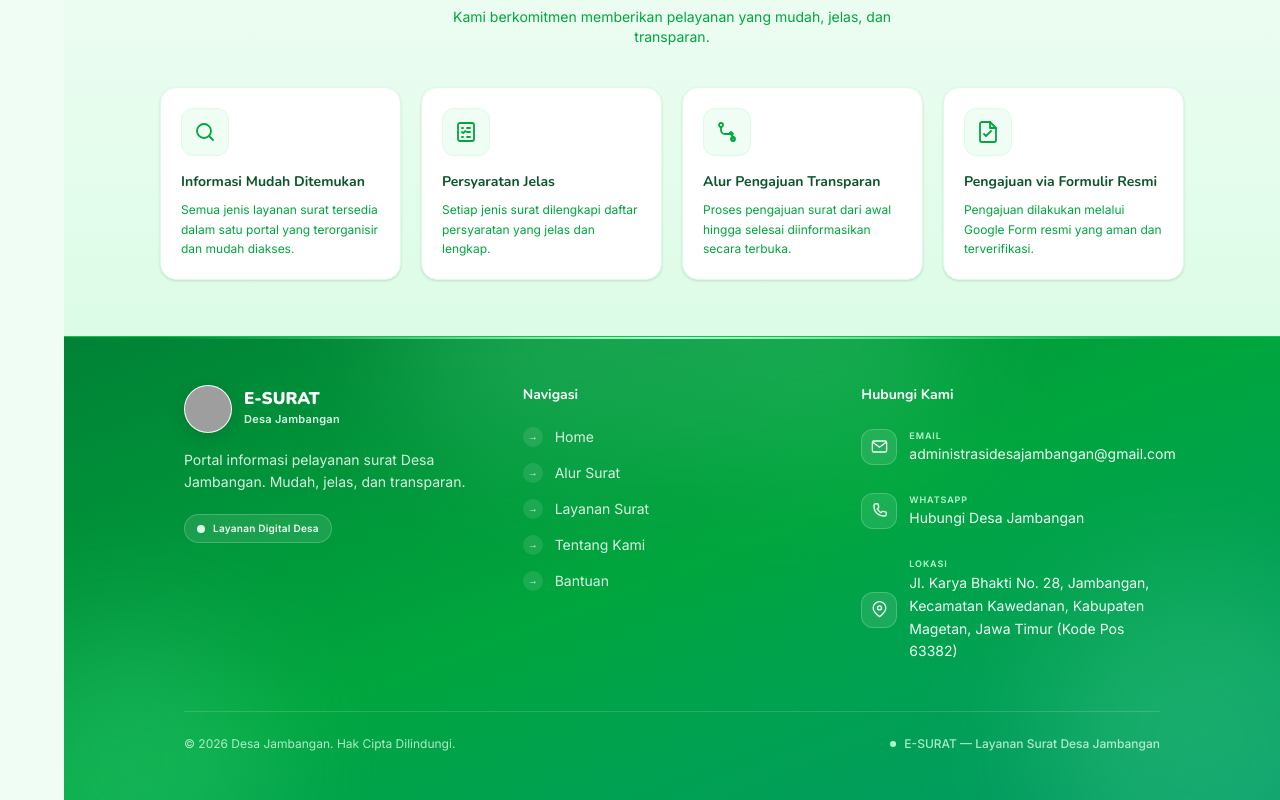
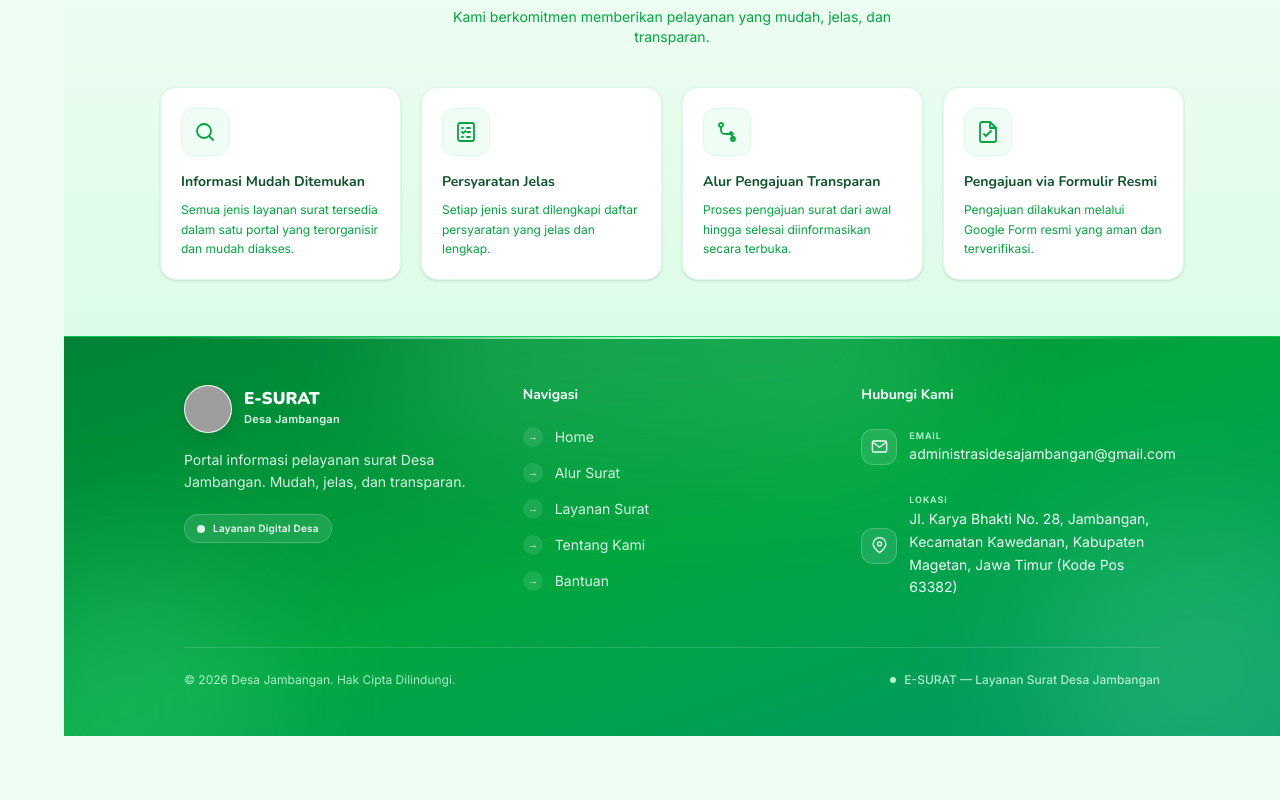
Before and after one commit to Elysa-21/KKNT-JAMBANGAN, a React (Vite) app: page /home in a window 1280 px wide. Shown: the part 1357-2157 px from the top of the page. After the commit the page ends 2093 px from the top, so only its background shows below. Built offline with nearby package versions, Linux system fonts and the light colour scheme; grey boxes are pictures that could not be loaded; the HTML template or start-up script is replaced by a standard one.

Commit message:
hapus WA

```diff
--- a/src/App.tsx
+++ b/src/App.tsx
@@ -1,4 +1,4 @@
-import { useState, useEffect, useRef } from "react";
+import { useState, useEffect } from "react";
 import {
   BrowserRouter,
   Routes,
@@ -28,8 +28,6 @@ export default function App() {
 
 function AppContent() {
   const [showSplash, setShowSplash] = useState(true);
-  const homeVideoAudioRef = useRef<HTMLAudioElement>(null);
-
   const navigate = useNavigate();
 
   // ============================================================
@@ -54,43 +52,8 @@ function AppContent() {
     };
   }, [showSplash]);
 
-  // Audio dipisahkan agar dapat otomatis mulai setelah pengguna memilih menu Home.
-  // Event pause/play dari video menjaga keduanya selalu berhenti dan mulai bersama.
-  useEffect(() => {
-    const playAudio = () => {
-      const audio = homeVideoAudioRef.current;
-      if (!audio) return;
-
-      audio.muted = false;
-      audio.volume = 1;
-      void audio.play().catch(() => {});
-    };
-
-    const pauseAudio = () => {
-      homeVideoAudioRef.current?.pause();
-    };
-
-    const restartAudio = () => {
-      const audio = homeVideoAudioRef.current;
-      if (audio) audio.currentTime = 0;
-      playAudio();
-    };
-
-    window.addEventListener("play-home-video-audio", playAudio);
-    window.addEventListener("pause-home-video-audio", pauseAudio);
-    window.addEventListener("restart-home-video-audio", restartAudio);
-
-    return () => {
-      window.removeEventListener("play-home-video-audio", playAudio);
-      window.removeEventListener("pause-home-video-audio", pauseAudio);
-      window.removeEventListener("restart-home-video-audio", restartAudio);
-    };
-  }, []);
-
   return (
     <>
-      <audio ref={homeVideoAudioRef} src="/cinematic-desa.mp4" loop />
-
       {/* ========================================================
           SPLASH SCREEN
       ======================================================== */}
--- a/src/components/Footer.tsx
+++ b/src/components/Footer.tsx
@@ -41,7 +41,7 @@ function useInView(threshold = 0.1) {
    CONTACT ICON
 ========================================================= */
 
-function ContactIcon({ type }: { type: "email" | "phone" | "location" }) {
+function ContactIcon({ type }: { type: "email" | "location" }) {
   if (type === "email") {
     return (
       <svg
@@ -56,23 +56,6 @@ function ContactIcon({ type }: { type: "email" | "phone" | "location" }) {
       >
         <rect x="3" y="5" width="18" height="14" rx="2" />
         <path d="m4 7 8 6 8-6" />
-      </svg>
-    )
-  }
-
-  if (type === "phone") {
-    return (
-      <svg
-        width="19"
-        height="19"
-        viewBox="0 0 24 24"
-        fill="none"
-        stroke="currentColor"
-        strokeWidth="1.7"
-        strokeLinecap="round"
-        strokeLinejoin="round"
-      >
-        <path d="M7 3.5h2.2c.5 0 .9.3 1 .8l.8 3.1c.1.4 0 .8-.3 1.1L9.2 10a14.5 14.5 0 0 0 4.8 4.8l1.5-1.5c.3-.3.7-.4 1.1-.3l3.1.8c.5.1.8.5.8 1V17c0 1.1-.9 2-2 2C10.5 19 5 13.5 5 6.5c0-1.7.9-3 2-3Z" />
       </svg>
     )
   }
@@ -425,11 +408,6 @@ export default function Footer() {
                 >
                   <Link
                     to={item.to}
-                    onClick={() => {
-                      if (item.to === "/home") {
-                        window.dispatchEvent(new Event("restart-home-video-audio"))
-                      }
-                    }}
                     className="
                       group
                       relative
@@ -596,81 +574,6 @@ export default function Footer() {
                 </div>
               </a>
 
-              {/* WHATSAPP */}
-
-              <a
-                href="https://wa.me/6281234567890"
-                target="_blank"
-                rel="noopener noreferrer"
-                className="
-                  group
-                  flex
-                  items-center
-                  gap-3
-                  p-2
-                  -mx-2
-                  rounded-xl
-
-                  transition-all
-                  duration-300
-
-                  hover:bg-white/10
-                "
-              >
-                <div
-                  className="
-                    flex-shrink-0
-                    w-9
-                    h-9
-
-                    rounded-xl
-
-                    bg-white/10
-                    border
-                    border-white/20
-
-                    flex
-                    items-center
-                    justify-center
-
-                    text-green-50
-
-                    transition-all
-                    duration-300
-
-                    group-hover:bg-white
-                    group-hover:text-green-600
-                    group-hover:-translate-y-0.5
-                  "
-                >
-                  <ContactIcon type="phone" />
-                </div>
-
-                <div>
-                  <p
-                    className="
-                      text-[9px]
-                      uppercase
-                      tracking-widest
-                      font-bold
-                      text-green-200
-                    "
-                  >
-                    WhatsApp
-                  </p>
-
-                  <p
-                    className="
-                      text-sm
-                      text-green-50
-                      mt-0.5
-                    "
-                  >
-                    Hubungi Desa Jambangan
-                  </p>
-                </div>
-              </a>
-
               {/* LOCATION */}
 
               <a
--- a/src/components/Sidebar.tsx
+++ b/src/components/Sidebar.tsx
@@ -375,10 +375,6 @@ min-h-[135px]
                 key={item.to}
                 to={item.to}
                 onClick={() => {
-                  if (item.to === "/home") {
-                    window.dispatchEvent(new Event("restart-home-video-audio"))
-                  }
-
                   if (window.innerWidth < 1024) {
                     onClose()
                   }
--- a/src/pages/Bantuan.tsx
+++ b/src/pages/Bantuan.tsx
@@ -241,27 +241,6 @@ function ChevronIcon({ open }: { open: boolean }) {
       `}
     >
       <path d="m6 9 6 6 6-6" />
-    </svg>
-  )
-}
-
-/* =========================================================
-   PHONE ICON
-========================================================= */
-
-function PhoneIcon() {
-  return (
-    <svg
-      width="17"
-      height="17"
-      viewBox="0 0 24 24"
-      fill="none"
-      stroke="currentColor"
-      strokeWidth="1.8"
-      strokeLinecap="round"
-      strokeLinejoin="round"
-    >
-      <path d="M22 16.92v3a2 2 0 0 1-2.18 2A19.79 19.79 0 0 1 11.19 18a19.5 19.5 0 0 1-6-6A19.79 19.79 0 0 1 2.1 3.18 2 2 0 0 1 4.11 1h3a2 2 0 0 1 2 1.72 12.84 12.84 0 0 0 .7 2.81 2 2 0 0 1-.45 2.11L8.09 8.91a16 16 0 0 0 6 6l1.27-1.27a2 2 0 0 1 2.11-.45 12.84 12.84 0 0 0 2.81.7A2 2 0 0 1 22 16.92Z" />
     </svg>
   )
 }
@@ -758,92 +737,8 @@ export default function Bantuan() {
               CONTACT BUTTONS
           ================================================== */}
 
-          <div
-            className="
-              flex
-              flex-col
-              sm:flex-row
-              gap-3
-              justify-center
-              items-center
-            "
-          >
-            {/* =================================================
-    PHONE / WHATSAPP
-================================================== */}
-
-            <a
-              href="https://wa.me/62"
-              target="_blank"
-              rel="noopener noreferrer"
-              className="
-    group
-    flex
-    items-center
-    gap-2
-    px-4
-    py-2
-    rounded-xl
-    bg-white
-    border
-    border-green-100
-    shadow-sm
-    transition-all
-    duration-300
-
-    hover:-translate-y-0.5
-    hover:shadow-md
-    hover:border-green-200
-  "
-            >
-              <div
-                className="
-      w-8
-      h-8
-      rounded-lg
-      bg-green-100
-      flex
-      items-center
-      justify-center
-      text-green-600
-
-      transition-all
-      duration-300
-
-      group-hover:bg-green-500
-      group-hover:text-white
-      group-hover:scale-105
-    "
-              >
-                <PhoneIcon />
-              </div>
-
-              <span
-                className="
-      text-sm
-      text-green-700
-      font-medium
-    "
-              >
-                WhatsApp Desa
-              </span>
-            </a>
-
-            {/* Divider */}
-
-            <span
-              className="
-    hidden
-    sm:block
-    text-green-300
-  "
-            >
-              |
-            </span>
-
-            {/* =================================================
-                EMAIL - GMAIL
-            ================================================== */}
+          <div className="flex justify-center">
+            {/* EMAIL - GMAIL */}
 
             <a
               href="https://mail.google.com/mail/?view=cm&fs=1&to=administrasidesajambangan@gmail.com"
--- a/src/pages/Home.tsx
+++ b/src/pages/Home.tsx
@@ -203,13 +203,24 @@ export default function Home({ splashComplete }: HomeProps) {
     const video = videoRef.current
     if (!video) return
 
-    video.muted = true
+    // Saat pengguna kembali ke Home melalui menu, coba putar video dengan
+    // suaranya. Browser dapat menolak autoplay bersuara pada kunjungan awal,
+    // tetapi navigasi dari klik menu biasanya dianggap sebagai interaksi pengguna.
+    video.muted = false
     video.currentTime = 0
 
-    void video.play().catch(() => {})
+    const playVideo = () => {
+      void video.play().catch(() => {})
+    }
+
+    if (video.readyState >= HTMLMediaElement.HAVE_CURRENT_DATA) {
+      playVideo()
+    } else {
+      video.addEventListener("canplay", playVideo, { once: true })
+    }
 
     return () => {
-      window.dispatchEvent(new Event("pause-home-video-audio"))
+      video.removeEventListener("canplay", playVideo)
     }
   }, [splashComplete])
 
@@ -358,15 +369,9 @@ export default function Home({ splashComplete }: HomeProps) {
                 className="absolute inset-0 w-full h-full object-cover"
                 src="/cinematic-desa.mp4"
                 controls
-                muted
+                autoPlay
                 loop
                 playsInline
-                onPlay={() => {
-                  window.dispatchEvent(new Event("play-home-video-audio"))
-                }}
-                onPause={() => {
-                  window.dispatchEvent(new Event("pause-home-video-audio"))
-                }}
                 onEnded={(event) => {
                   event.currentTarget.currentTime = 0
                   void event.currentTarget.play().catch(() => {})
```
